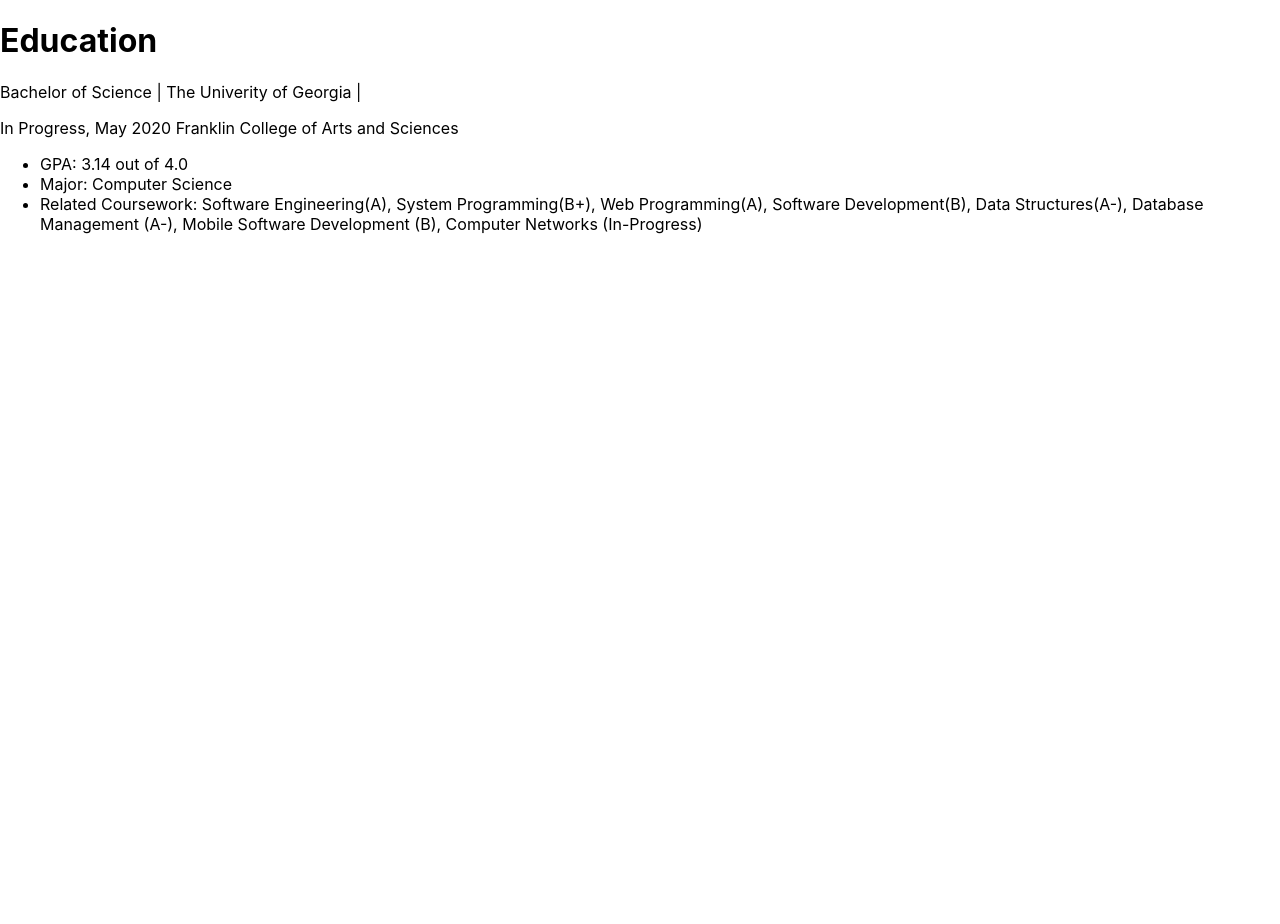
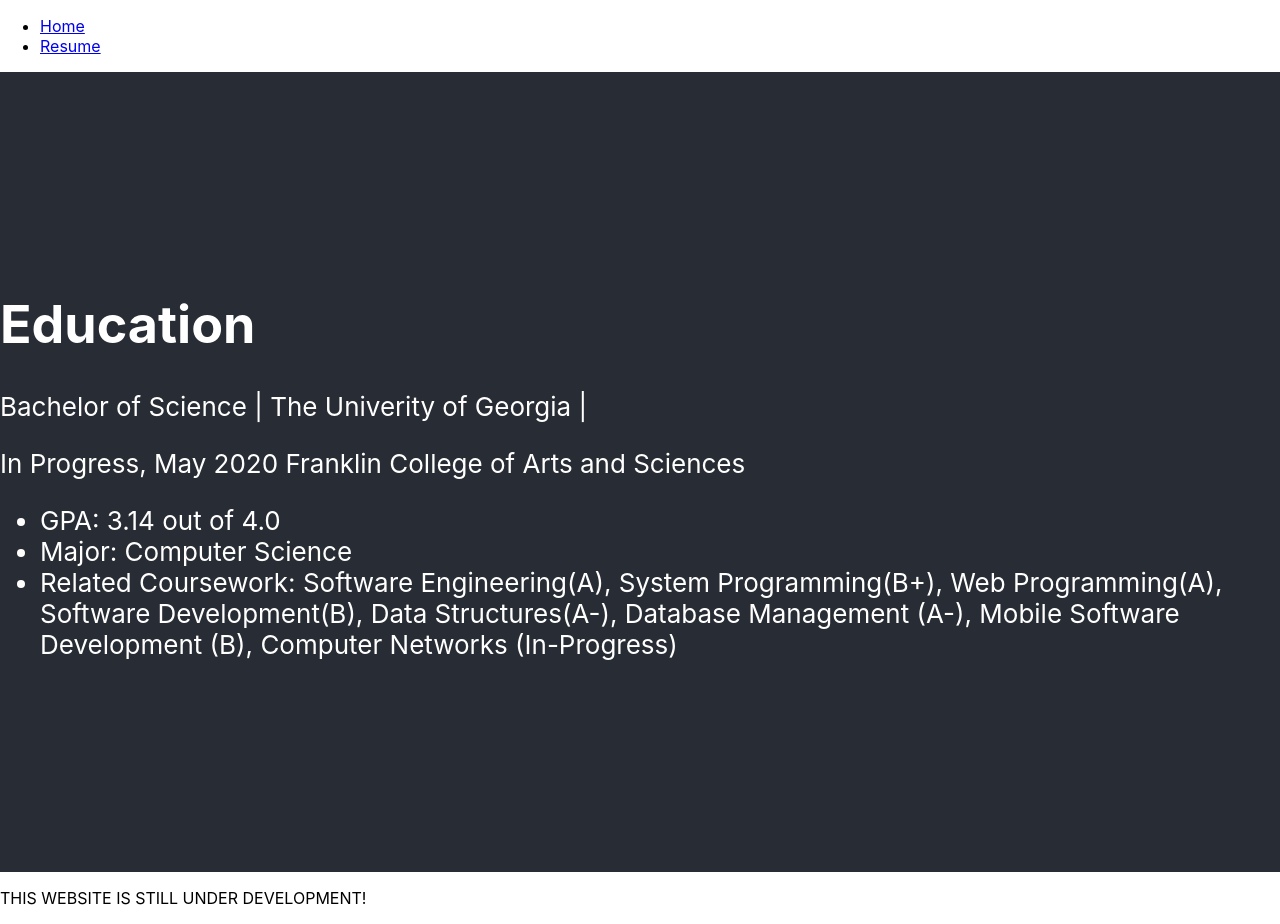
Before and after one commit to jingley/jrs-website, a React (Create React App) app: page /jrs-website/resume in a window 1280 px wide. Before the commit the page ends 800 px from the top, so only its background shows below. Built offline with nearby package versions, Linux system fonts and the light colour scheme.

Commit message:
added layout component to have nav bar on every page. fixed tests accordingly to this. Added style sheet to layout

```diff
--- a/src/App.tsx
+++ b/src/App.tsx
@@ -2,18 +2,20 @@
 import logo from './logo.svg';
 import { Link } from 'react-router-dom';
 import './App.css';
+import Layout from './Layout';
 
 const App = () => {
   return (
+      <Layout>
         <div className="App">
             <header className="App-header">
             <img src={logo} className="App-logo" alt="logo" />
             <p>
-          This is a placeholder home page for my first React App deployed on github pages. This will be my Resume Page!
+                This is a placeholder home page for my first React App deployed on github pages. This will be my Resume Website! However it is in development still!
             </p>
-        <Link to="/resume">Resume</Link>
             </header>
         </div>
+      </Layout>
   );
 };
 
--- /dev/null
+++ b/src/Layout.css
@@ -0,0 +1,14 @@
+.Layout-body {
+    background-color: #282c34;
+    min-height: 100vh;
+    display: flex;
+    flex-direction: column;
+    align-items: center;
+    justify-content: center;
+    font-size: calc(10px + 2vmin);
+    color: white;
+}
+
+.Layout-link {
+    color: #61dafb;
+}
--- /dev/null
+++ b/src/Layout.tsx
@@ -0,0 +1,26 @@
+import React from 'react';
+import { Link } from 'react-router-dom';
+import './Layout.css';
+
+const Layout = (props) => {
+    return (
+        <div className="Layout">
+            <header className="Layout-header">
+                <nav>
+                    <ul>
+                        <li><Link to="/">Home</Link></li>
+                        <li><Link to="/resume">Resume</Link></li>
+                    </ul>
+                </nav>
+            </header>
+            <div className="Layout-body">
+                {props.children }
+            </div>
+            <footer>
+                <p>THIS WEBSITE IS STILL UNDER DEVELOPMENT!</p>
+            </footer>
+        </div>
+    )
+};
+
+export default Layout;
--- a/src/Resume/Resume.tsx
+++ b/src/Resume/Resume.tsx
@@ -1,13 +1,16 @@
 import React from 'react';
 import Education from './Sections/Education';
+import Layout from '../Layout';
 
 const Resume = () => {
   return (
+      <Layout>
       <div className="Resume">
           <header className="Resume-header">
           </header>
           <Education />
       </div>
+      </Layout>
   );
 };
 
```
Also changed, not shown: 1 other file (tests, documents, lock files or other folders). Lines whose indentation alone changed are shown as unchanged.
